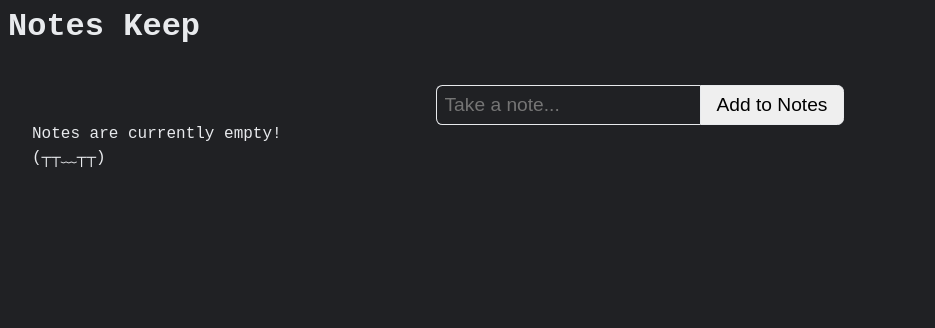
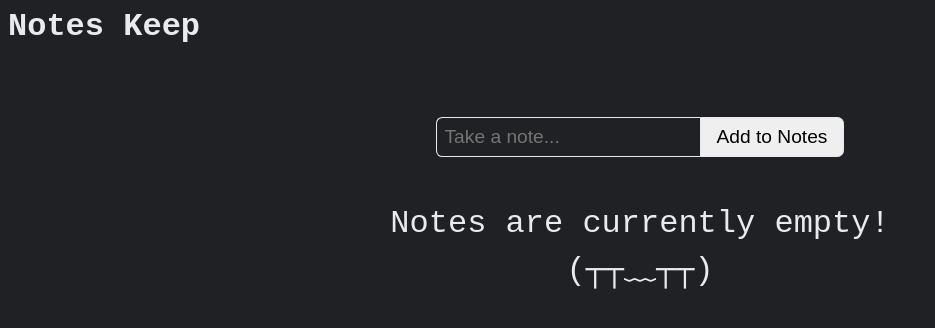
Before and after one commit to codingwolf-at/notes-keep, a React (Create React App) app: page / in a window 1280 px wide. Shown: the top 328 px of the page, without its empty margins (0-935 px from the left). Built offline with nearby package versions, Linux system fonts and the light colour scheme.

Commit message:
style: applying styles to grid container and items

```diff
--- a/src/components/Form/form.css
+++ b/src/components/Form/form.css
@@ -9,6 +9,7 @@
 
 .form {
   text-align: center;
+  margin: 2rem 0;
 }
 
 .form > input {
@@ -30,3 +31,25 @@
   border-bottom-right-radius: 0.4rem;
   cursor: pointer;
 }
+
+/* || DISPLAY GRID */
+.grid-container {
+  display: grid;
+  padding: 1rem;
+  grid-template-columns: repeat(3, minmax(0, 1fr));
+  grid-gap: 2rem;
+}
+
+.grid-item {
+  padding: 1rem;
+  border: 0.1rem solid var(--text-color-primary);
+  word-wrap: break-word;
+  border-bottom-right-radius: 1rem;
+}
+
+.user-msg {
+  font-size: 2rem;
+  grid-column: span 3;
+  justify-self: center;
+  text-align: center;
+}
```
